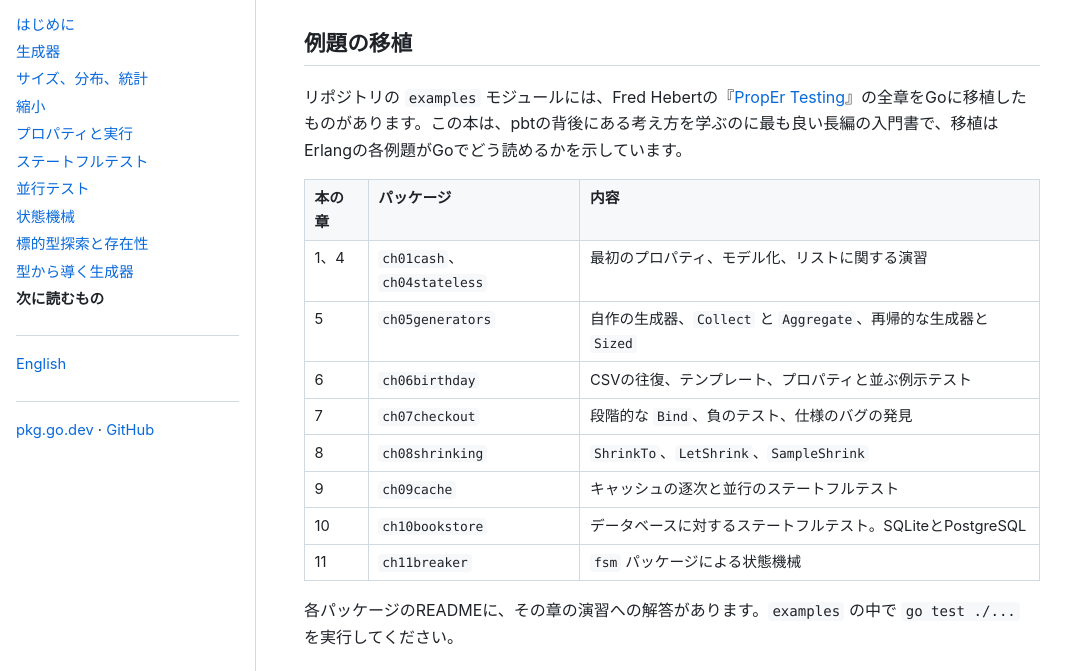
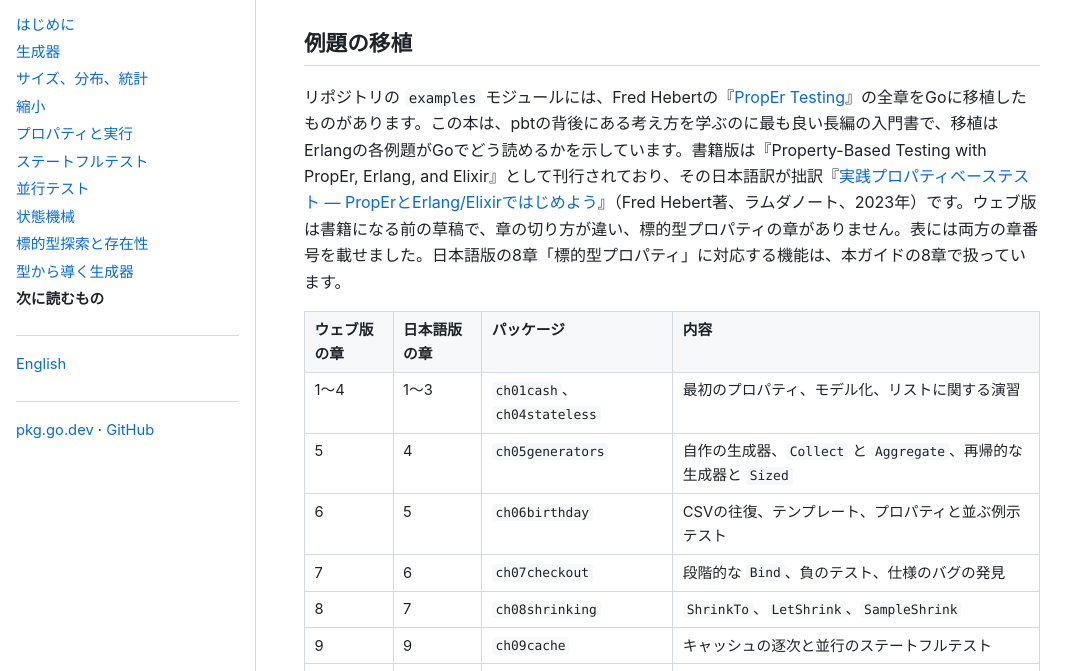
Before and after one commit to ymotongpoo/go.ymotongpoo.com, a plain HTML site: page guide/pbt/ja/10-reference.html in a window 1280 px wide. Shown: the part 79-750 px from the top of the page, without its empty margins (0-1087 px from the left). Drawn offline with Linux system fonts and the light colour scheme.

Commit message:
docs(pages): render the guide with the Japanese edition of the PropEr book
Co-Authored-By: Claude Fable 5.1 <noreply@anthropic.com>

```diff
--- a/guide/pbt/ja/10-reference.html
+++ b/guide/pbt/ja/10-reference.html
@@ -70,52 +70,61 @@ footer { color: var(--muted); font-size: 0.8rem; margin-top: 2rem; }
 <main>
 <h1 id="heading">次に読むもの</h1>
 <h2 id="heading-1">例題の移植</h2>
-<p>リポジトリの <code>examples</code> モジュールには、Fred Hebertの『<a href="https://propertesting.com/">PropEr Testing</a>』の全章をGoに移植したものがあります。この本は、pbtの背後にある考え方を学ぶのに最も良い長編の入門書で、移植はErlangの各例題がGoでどう読めるかを示しています。</p>
+<p>リポジトリの <code>examples</code> モジュールには、Fred Hebertの『<a href="https://propertesting.com/">PropEr Testing</a>』の全章をGoに移植したものがあります。この本は、pbtの背後にある考え方を学ぶのに最も良い長編の入門書で、移植はErlangの各例題がGoでどう読めるかを示しています。書籍版は『Property-Based Testing with PropEr, Erlang, and Elixir』として刊行されており、その日本語訳が拙訳『<a href="https://www.lambdanote.com/products/proper">実践プロパティベーステスト ― PropErとErlang/Elixirではじめよう</a>』（Fred Hebert著、ラムダノート、2023年）です。ウェブ版は書籍になる前の草稿で、章の切り方が違い、標的型プロパティの章がありません。表には両方の章番号を載せました。日本語版の8章「標的型プロパティ」に対応する機能は、本ガイドの8章で扱っています。</p>
 <table>
 <thead>
 <tr>
-<th>本の章</th>
+<th>ウェブ版の章</th>
+<th>日本語版の章</th>
 <th>パッケージ</th>
 <th>内容</th>
 </tr>
 </thead>
 <tbody>
 <tr>
-<td>1、4</td>
+<td>1〜4</td>
+<td>1〜3</td>
 <td><code>ch01cash</code>、<code>ch04stateless</code></td>
 <td>最初のプロパティ、モデル化、リストに関する演習</td>
 </tr>
 <tr>
 <td>5</td>
+<td>4</td>
 <td><code>ch05generators</code></td>
 <td>自作の生成器、<code>Collect</code> と <code>Aggregate</code>、再帰的な生成器と <code>Sized</code></td>
 </tr>
 <tr>
 <td>6</td>
+<td>5</td>
 <td><code>ch06birthday</code></td>
 <td>CSVの往復、テンプレート、プロパティと並ぶ例示テスト</td>
 </tr>
 <tr>
 <td>7</td>
+<td>6</td>
 <td><code>ch07checkout</code></td>
 <td>段階的な <code>Bind</code>、負のテスト、仕様のバグの発見</td>
 </tr>
 <tr>
 <td>8</td>
+<td>7</td>
 <td><code>ch08shrinking</code></td>
 <td><code>ShrinkTo</code>、<code>LetShrink</code>、<code>SampleShrink</code></td>
 </tr>
 <tr>
+<td>9</td>
 <td>9</td>
 <td><code>ch09cache</code></td>
 <td>キャッシュの逐次と並行のステートフルテスト</td>
 </tr>
 <tr>
 <td>10</td>
+<td>10</td>
 <td><code>ch10bookstore</code></td>
 <td>データベースに対するステートフルテスト。SQLiteとPostgreSQL</td>
 </tr>
 <tr>
+<td>11</td>
 <td>11</td>
 <td><code>ch11breaker</code></td>
 <td><code>fsm</code> パッケージによる状態機械</td>
```
Also changed, not shown: guide/pbt/10-reference.html (+1 -1 lines).
